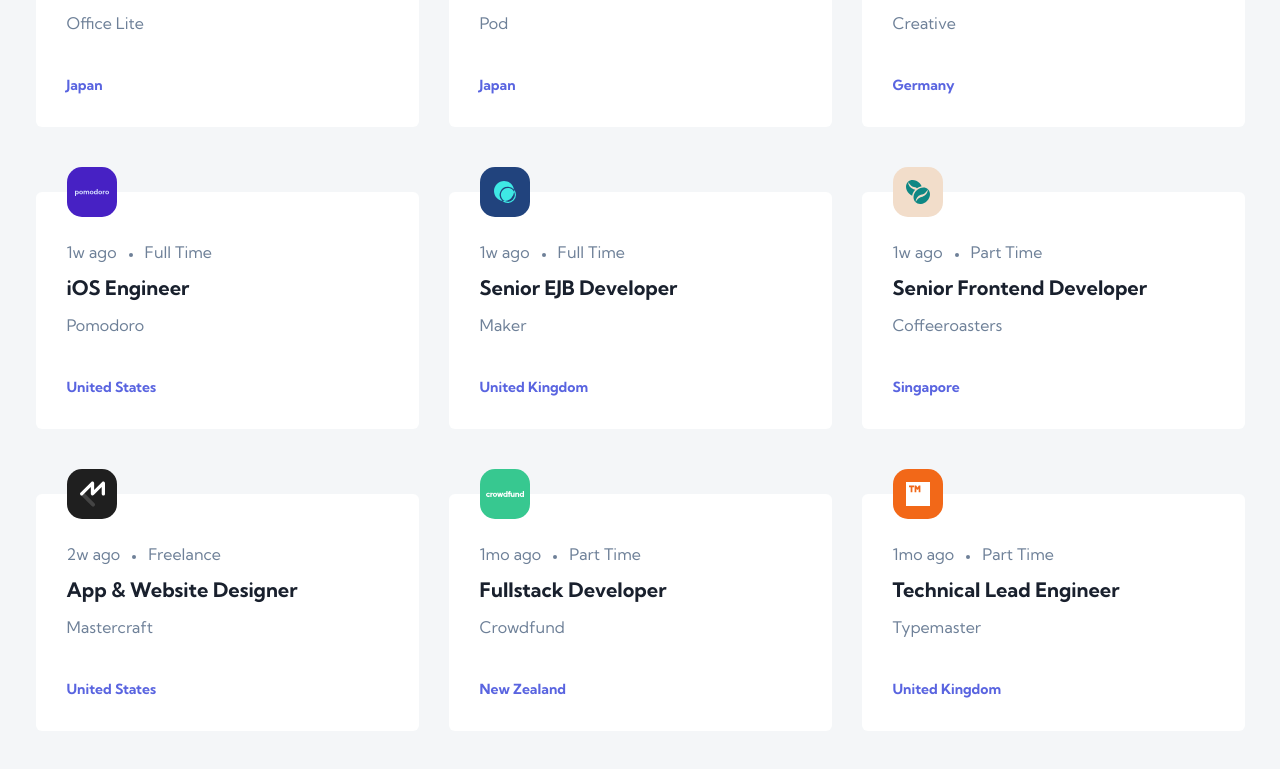
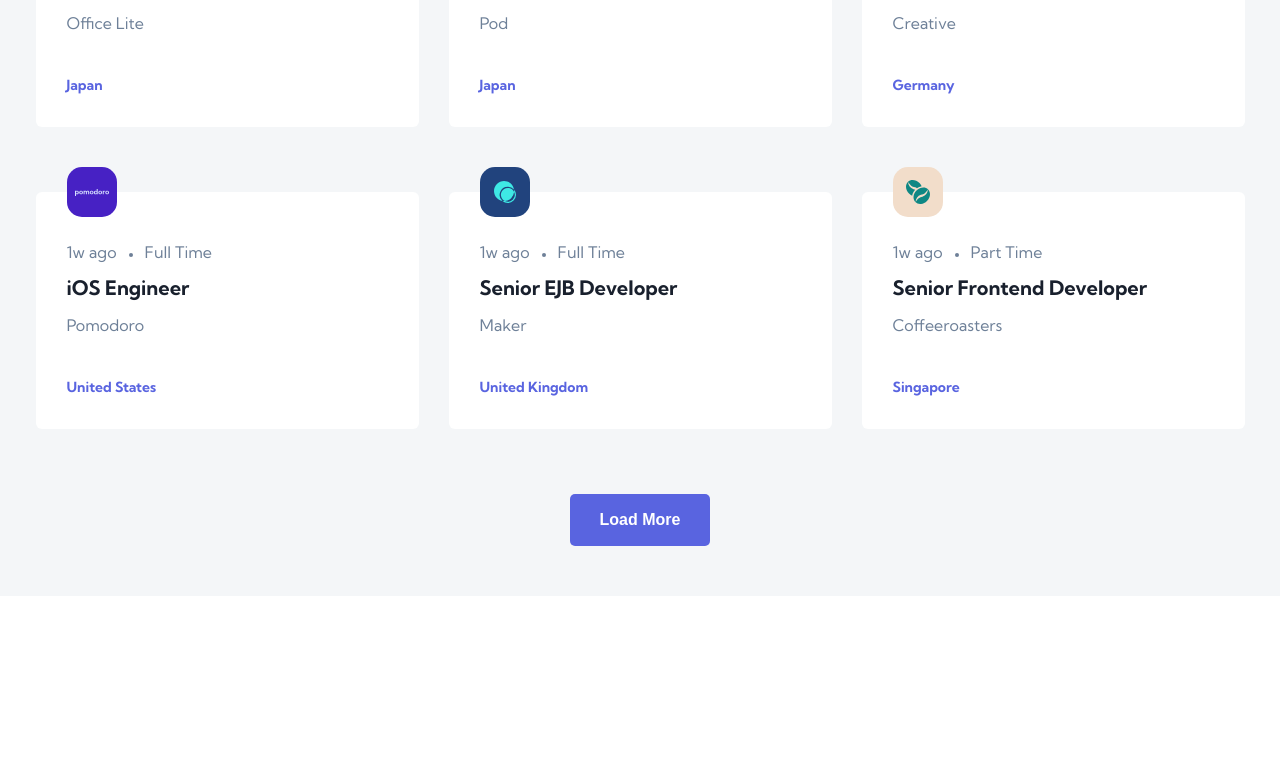
Before and after one commit to iuryyxd/devjobs-app, a React (Vite) app: page / in a window 1280 px wide. Shown: the part 695-1464 px from the top of the page. After the commit the page ends 1291 px from the top, so only its background shows below. Built offline with nearby package versions, Linux system fonts and the light colour scheme.

Commit message:
feat: load more button added

```diff
--- a/src/components/Header/Header.module.scss
+++ b/src/components/Header/Header.module.scss
@@ -6,7 +6,7 @@
 
   border-bottom-left-radius: 120px;
 
-  background: url("/public/assets/desktop/bg-pattern-header.svg") no-repeat;
+  background: url("/assets/desktop/bg-pattern-header.svg") no-repeat;
   background-size: cover;
 
   position: relative;
--- a/src/screens/Home/Home.module.scss
+++ b/src/screens/Home/Home.module.scss
@@ -17,5 +17,19 @@
     margin-top: 7.1875rem;
 
     row-gap: 4.0625rem;
+
+    button {
+      margin: 0 auto;
+
+      width: 140px;
+      height: 52px;
+      background: var(--color-violet);
+      border-radius: 5px;
+
+      font-weight: 700;
+      font-size: 16px;
+      line-height: 20px;
+      color: var(--color-white);
+    }
   }
 }
--- a/src/screens/Home/index.tsx
+++ b/src/screens/Home/index.tsx
@@ -1,4 +1,4 @@
-import { useContext } from "react";
+import { useContext, useState } from "react";
 
 import styles from "./Home.module.scss";
 import { jobsList } from "../../utils/jobs";
@@ -7,8 +7,9 @@ import { Jobcard } from "../../components/Jobcard";
 import { FilterContext } from "../../contexts/FilterContext";
 
 export function Home() {
+  const [limit, setLimit] = useState<number>(9);
+
   const { filter } = useContext(FilterContext);
-
 
   // terminar a parte do filtro
   const jobsFilter =
@@ -35,7 +36,9 @@ export function Home() {
   return (
     <main className={styles.jobslist}>
       <div className={styles.jobslist__container}>
-        {jobsFilter.map((job) => (
+        {jobsFilter.map((job, index) => (
+          <>
+            {index < limit && (
               <Jobcard
                 key={crypto.randomUUID()}
                 company={job.company}
@@ -47,7 +50,10 @@ export function Home() {
                 postedAt={job.postedAt}
                 id={job.id}
               />
+            )}
+          </>
         ))}
+        {limit === 9 && <button onClick={() => setLimit(12)}>Load More</button>}
       </div>
     </main>
   );
```
Lines whose indentation alone changed are shown as unchanged.
